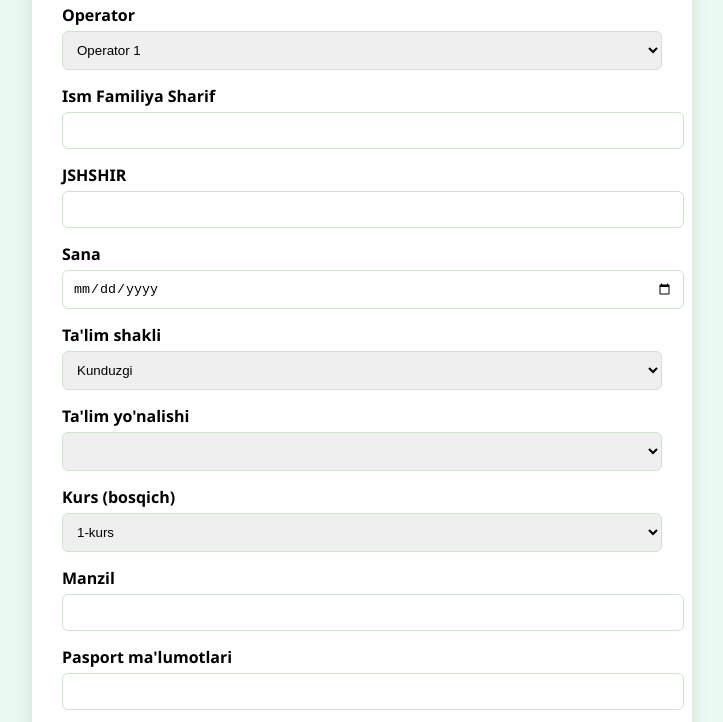
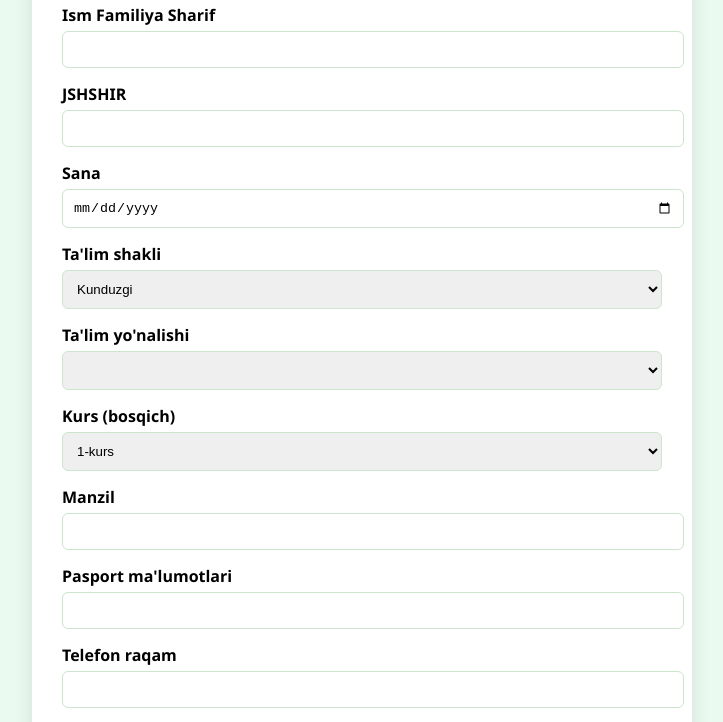
Before and after one commit to Rahmat555/ShartnomaOriental2, a website: page public/index.html in a window 1280 px wide. Shown: the part 147-869 px from the top of the page, without its empty margins (278-1001 px from the left). Drawn offline with Linux system fonts and the light colour scheme.

Commit message:
Update index.html

```diff
--- a/public/index.html
+++ b/public/index.html
@@ -69,15 +69,6 @@
 <body>
   <div class="container">
     <h2>Talaba kontrakti yaratish</h2>
-
-    <div class="form-group">
-      <label for="operator">Operator</label>
-      <select id="operator">
-        <option value="operator_1">Operator 1</option>
-        <option value="operator_2">Operator 2</option>
-      </select>
-    </div>
-
 
     <div class="form-group"><label>Ism Familiya Sharif</label><input id="name" /></div>
     <div class="form-group"><label>JSHSHIR</label><input id="jshshir" /></div>
@@ -228,7 +219,6 @@
       const dir = document.getElementById('direction').value;
       const amount = contractPrices[type]?.[dir] || 0;
       const course = document.getElementById('course').value;
-      const operator = document.getElementById('operator').value;
 
       return {
         name: document.getElementById('name').value,
@@ -240,11 +230,9 @@
         passport: document.getElementById('passport').value,
         phone: document.getElementById('phone').value,
         contractAmount: amount,
-        course: course,
-        operator: operator
+        course: course
       };
     }
-
 
 
     async function startPDFGeneration() {
```
